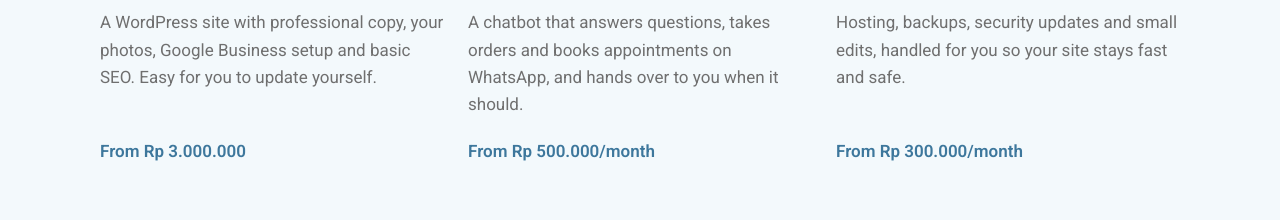
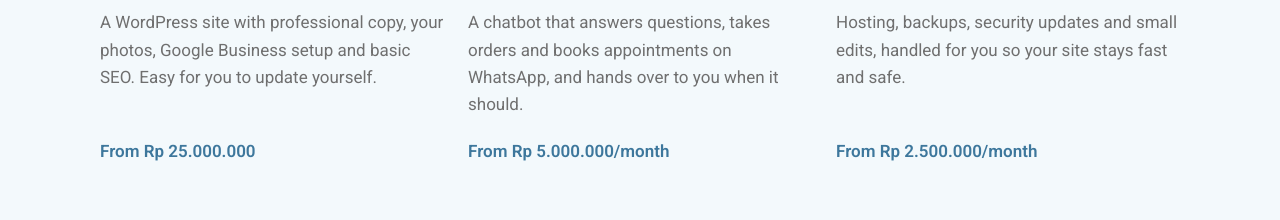
Before and after one commit to stellanurina/stellas-digital-1, a plain HTML site: page index.html in a window 1280 px wide. Shown: the part 1289-1509 px from the top of the page. Drawn offline with Linux system fonts and the light colour scheme.

Commit message:
Update service pricing in index.html

```diff
--- a/index.html
+++ b/index.html
@@ -76,19 +76,19 @@
         <svg class="icon" viewBox="0 0 24 24" fill="none" stroke="currentColor" stroke-width="1.7" stroke-linecap="round" stroke-linejoin="round" aria-hidden="true"><rect x="3" y="4" width="18" height="14" rx="2"/><path d="M3 8h18M8 21h8M12 18v3"/></svg>
         <h3>AI-powered websites</h3>
         <p class="muted">A WordPress site with professional copy, your photos, Google Business setup and basic SEO. Easy for you to update yourself.</p>
-        <p class="price-from num">From Rp 3.000.000</p>
+        <p class="price-from num">From Rp 25.000.000</p>
       </div>
       <div class="service">
         <svg class="icon" viewBox="0 0 24 24" fill="none" stroke="currentColor" stroke-width="1.7" stroke-linecap="round" stroke-linejoin="round" aria-hidden="true"><path d="M20 12a8 8 0 0 1-11.7 7.1L4 20l1-4.1A8 8 0 1 1 20 12z"/><path d="M9 10h6M9 13.5h4"/></svg>
         <h3>WhatsApp AI assistants</h3>
         <p class="muted">A chatbot that answers questions, takes orders and books appointments on WhatsApp, and hands over to you when it should.</p>
-        <p class="price-from num">From Rp 500.000/month</p>
+        <p class="price-from num">From Rp 5.000.000/month</p>
       </div>
       <div class="service">
         <svg class="icon" viewBox="0 0 24 24" fill="none" stroke="currentColor" stroke-width="1.7" stroke-linecap="round" stroke-linejoin="round" aria-hidden="true"><path d="M12 3l7 3v5c0 4.5-3 8.3-7 10-4-1.7-7-5.5-7-10V6z"/><path d="M9 12l2 2 4-4"/></svg>
         <h3>Monthly care</h3>
         <p class="muted">Hosting, backups, security updates and small edits, handled for you so your site stays fast and safe.</p>
-        <p class="price-from num">From Rp 300.000/month</p>
+        <p class="price-from num">From Rp 2.500.000/month</p>
       </div>
     </div>
   </div>
```
